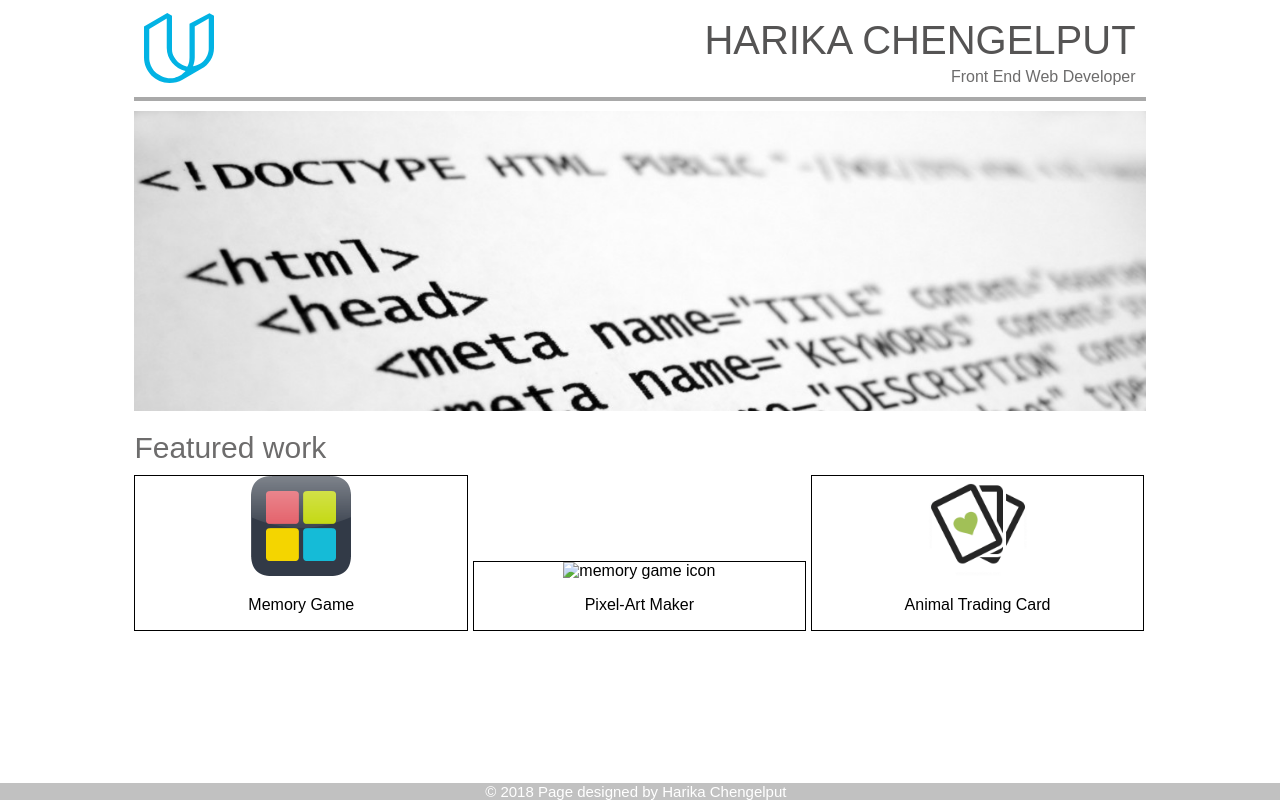
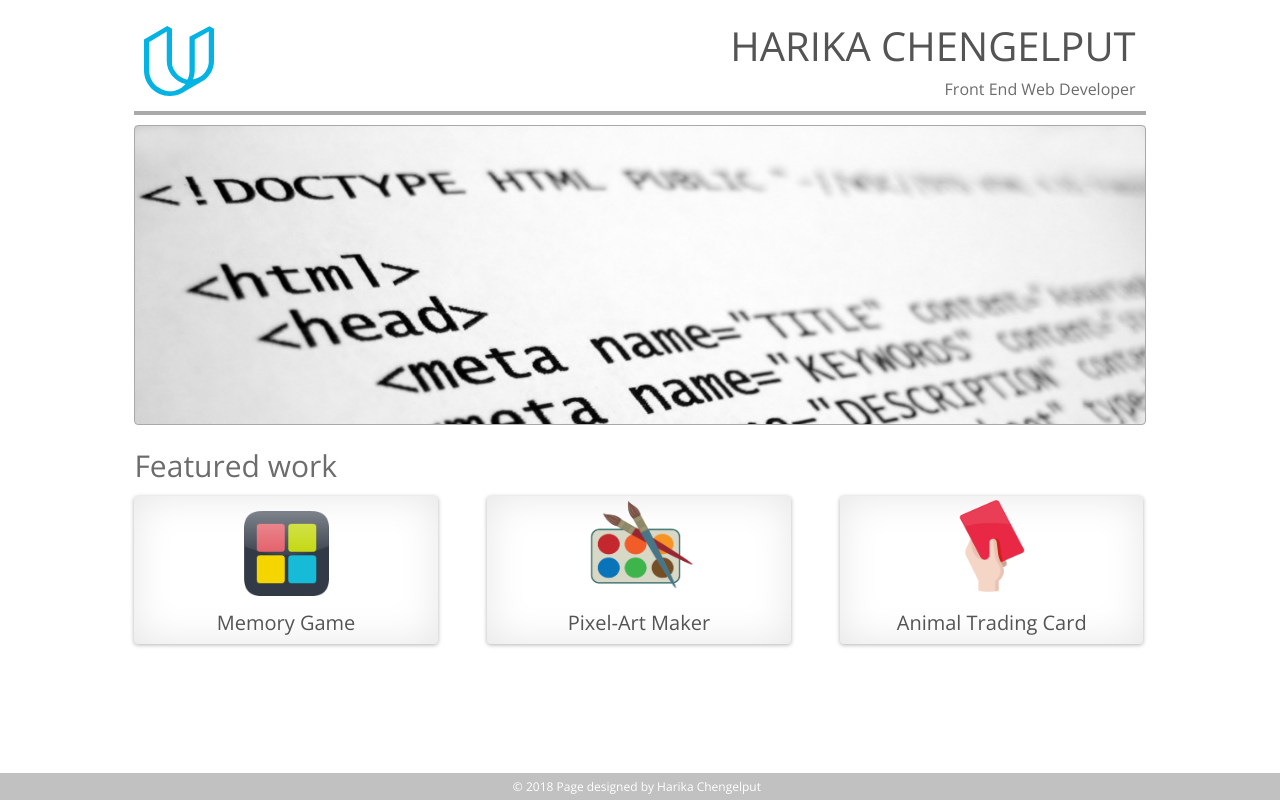
Before and after one commit to iharika/Portfolio, a plain HTML site: page index.html in a window 1280 px wide. Drawn offline with nearby package versions, Linux system fonts and the light colour scheme.

Commit message:
few more updations to the featured work section, added hyperlinks, modified the box shadows, changed the images

```diff
--- a/index.html
+++ b/index.html
@@ -3,7 +3,9 @@
 
 <head>
     <title>Harika's Portfolio Site</title>
+    <link href="https://fonts.googleapis.com/css?family=Open+Sans" rel="stylesheet">
     <link rel="stylesheet" href="styles/styles.css">
+
     <meta charset="utf-8">
     <meta http-equiv="X-UA-Compatible" content="ie=edge">
     <meta name="viewport" content="width=device-width, initial-scale=1.0">
@@ -25,23 +27,28 @@
         </div>
         <div class="featured_work">
             <p class="featured_work_title">Featured work</p>
-            <div class="work">
-                <img src="images/memory_icon.png" alt="memory game icon" width=100 height=100>
-                <!-- <div class="work1_bg"></div> -->
-                <!-- <div class="work1_title">Memory Game</div> -->
-                <p>Memory Game</p>
-            </div>
-            <div class="work">
-                <img src="images/pixel_icon.jpg" alt="memory game icon" width=100 height=100>
-                <p>Pixel-Art Maker</p>
 
+            <a href="https://github.com/iharika/memory-game">
+                <div class="work1">
+                    <img class="work1_img" src="images/memory_icon.png" alt="memory game icon" width=85 height=85>
+                    <p class="work_title">Memory Game</p>
+                </div>
+            </a>
 
-            </div>
-            <div class="work">
-                <img src="images/cards_logo.png" alt="memory game icon" width=100 height=100>
-                <p>Animal Trading Card</p>
+            <a href="https://github.com/iharika/pixel-art-maker">
+                <div class="work2">
+                    <img class="work2_img" src="images/pixel_icon2.gif" alt="pixel art maker icon" width=120 height=100>
+                    <p class="work_title">Pixel-Art Maker</p>
+                </div>
+            </a>
 
-            </div>
+            <a href="https://github.com/iharika/Animal-Trading-Card">
+                <div class="work3">
+                    <img class="work3_img" src="images/cards_logo2.png" alt="trading cards icon" width=110 height=100>
+                    <p class="work_title">Animal Trading Card</p>
+                </div>
+            </a>
+
         </div>
     </div>
 
--- a/styles/styles.css
+++ b/styles/styles.css
@@ -1,5 +1,5 @@
 body {
-    font-family: helveticaneuew01-thin,HelveticaNeueW01-45Ligh,HelveticaNeueW02-45Ligh,HelveticaNeueW10-45Ligh,sans-serif;
+  font-family: "Open Sans", sans-serif;
 }
 
 .container,
@@ -18,24 +18,23 @@ body {
   display: flex;
   flex-wrap: wrap;
   padding: 0 10% 0 10%;
-
 }
 
 .header {
-    width:100%;
-    border-bottom: 4px solid #A9A9A9;
+  width: 100%;
+  border-bottom: 4px solid #a9a9a9;
   padding: 0 10px 10px 10px;
 }
 
 .logo_section {
-      width:20%;
+  width: 20%;
   float: left;
-      padding: 5px 0 0 0;
+  padding: 18px 0 0 0;
 }
 
 .header_title {
   width: 80%;
-      float:left;
+  float: left;
   text-align: right;
 }
 
@@ -54,6 +53,8 @@ body {
   background-position: center top;
   background-size: cover;
   /* border: 2px solid; */
+  border: 1px solid #a9a9a9;
+  border-radius: 4px;
 }
 
 .header_title_name {
@@ -62,23 +63,20 @@ body {
   padding: 10px 0 5px 0;
   font-weight: 100;
   color: #555454;
-
-
 }
 
 .header_title_desc {
   margin: 0;
   padding: 0;
   font-weight: 300;
-    color: #6D6C6C;
-
+  color: #6d6c6c;
 }
 
 .featured_work_title {
   font-size: 30px;
   font-weight: 100;
   margin: 20px 0 10px 0;
-    color: #6D6C6C;
+  color: #6d6c6c;
 }
 
 .footer {
@@ -86,25 +84,38 @@ body {
   left: 0;
   bottom: 0;
   width: 100%;
-    background-color: #C1C1C1;
+  background-color: #c1c1c1;
   color: white;
   text-align: center;
   font-weight: 100;
-    font-size: 15px;
+  font-size: 12px;
+  padding: 5px 0 5px 0;
 }
 
 .featured_work {
-
   width: 100%;
 }
 
-.work {
+.work1,
+.work2,
+.work3 {
   display: inline-block;
-    border: 1px solid;
-    width:33%;
+  /* border: 1px solid #a9a9a9; */
+  width: 30%;
   height: auto;
   align-content: center;
   text-align: center;
+  border-radius: 4px;
+  color: #555454;
+  -webkit-box-shadow: 0 1px 4px rgba(0, 0, 0, 0.3),
+    0 0 40px rgba(0, 0, 0, 0.1) inset;
+  -moz-box-shadow: 0 1px 4px rgba(0, 0, 0, 0.3),
+    0 0 40px rgba(0, 0, 0, 0.1) inset;
+  box-shadow: 0 1px 4px rgba(0, 0, 0, 0.3), 0 0 40px rgba(0, 0, 0, 0.1) inset;
+}
+
+.work2 {
+  margin: 0 4.48% 0 4.48%;
 }
 
 /* .work1_bg {
@@ -115,3 +126,32 @@ body {
     background-size: 300px 200px;
     background-repeat: no-repeat;
 }    */
+
+.work1_img {
+  padding: 15px 0 0 0;
+}
+
+.work1:hover,
+.work2:hover,
+.work3:hover {
+  transform: scale(1.1);
+  cursor: pointer;
+
+  -webkit-box-shadow: inset 3px 1px 34px 11px rgba(219, 219, 219, 1);
+  -moz-box-shadow: inset 3px 1px 34px 11px rgba(219, 219, 219, 1);
+  box-shadow: inset 3px 1px 34px 11px rgba(219, 219, 219, 1);
+  background-color: #a3a3a3;
+}
+
+.work_title {
+  margin: 8px 0 8px 0;
+  font-size: 20px;
+}
+
+.work2_img:hover,
+.work3_img:hover {
+}
+
+a {
+    text-decoration: none;
+}
```
Also changed, not shown: images/cards_logo2.png (added), images/pixel_icon2.gif (added). Lines whose indentation alone changed are shown as unchanged.
